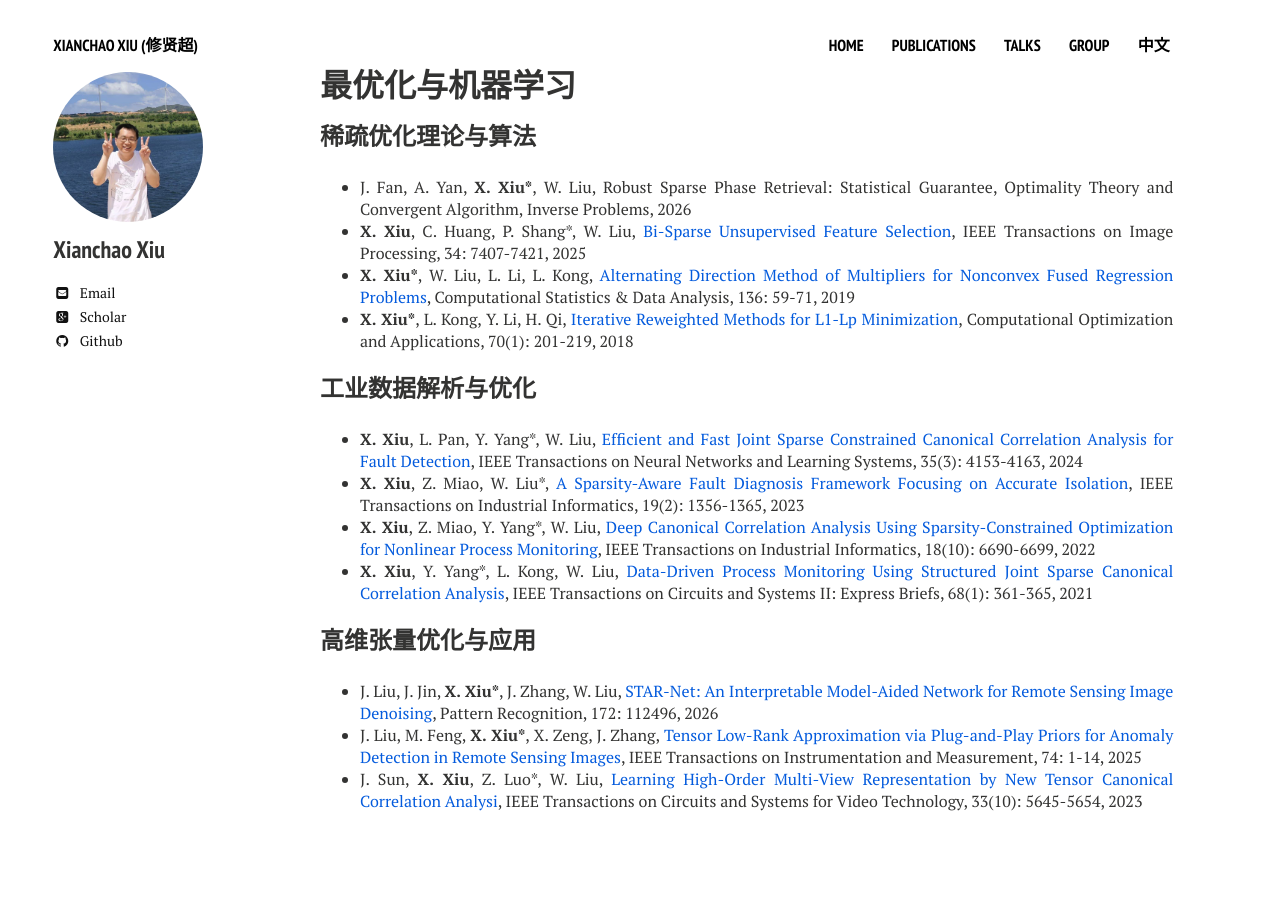
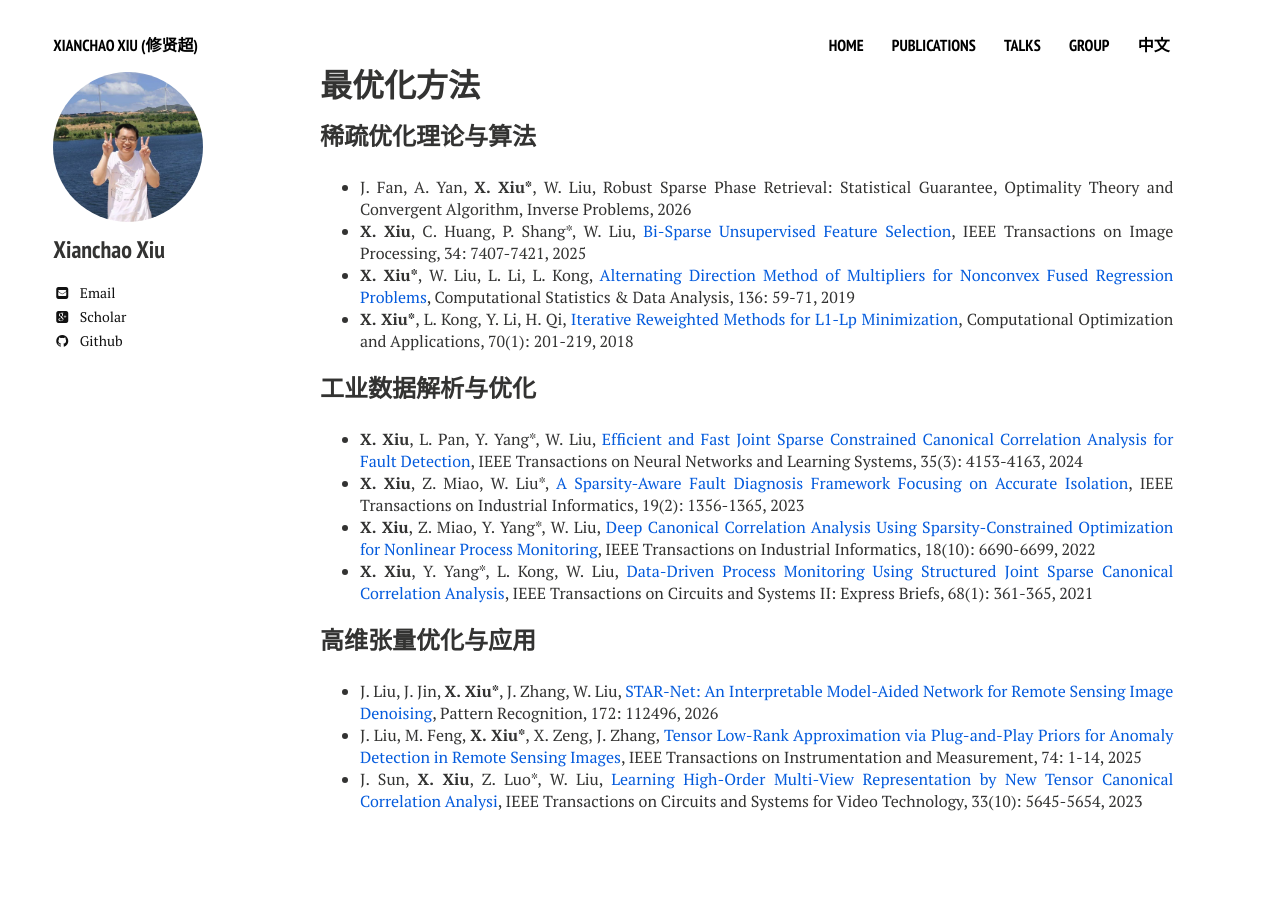
Before and after one commit to xianchaoxiu/xianchaoxiu.github.io, a Jekyll site: the page built from chinese/research/OPT/index.md, in a window 1280 px wide. Built offline with Jekyll 4.4.1, drawn with Linux system fonts in a browser that asks for light colours; nearby versions of some CDN libraries.

Commit message:
Update index.md

```diff
--- a/chinese/research/OPT/index.md
+++ b/chinese/research/OPT/index.md
@@ -1,6 +1,6 @@
 ---
 layout: page
-title: 最优化与机器学习
+title: 最优化方法
 comments: false
 share: false
 ---
```
